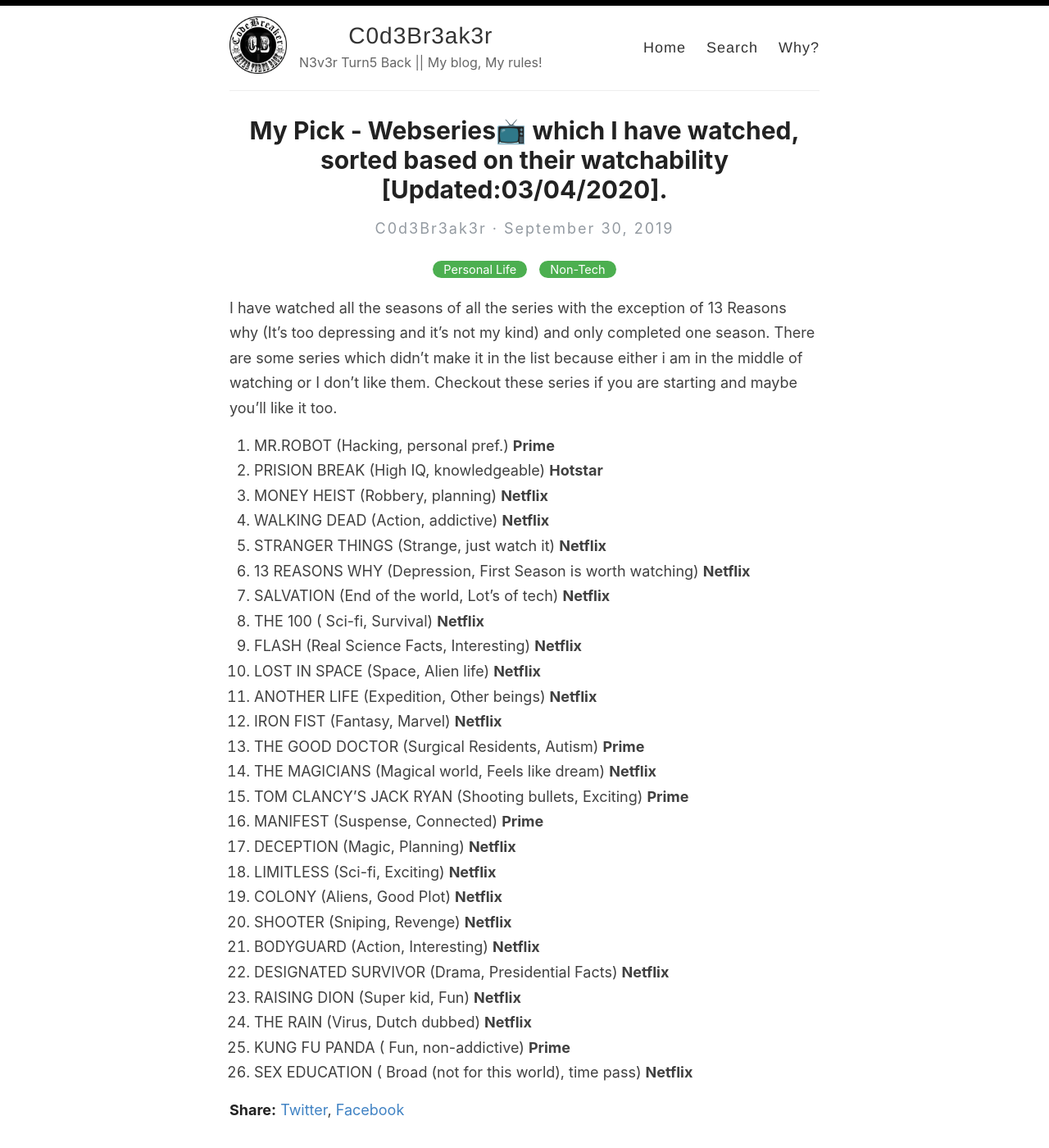
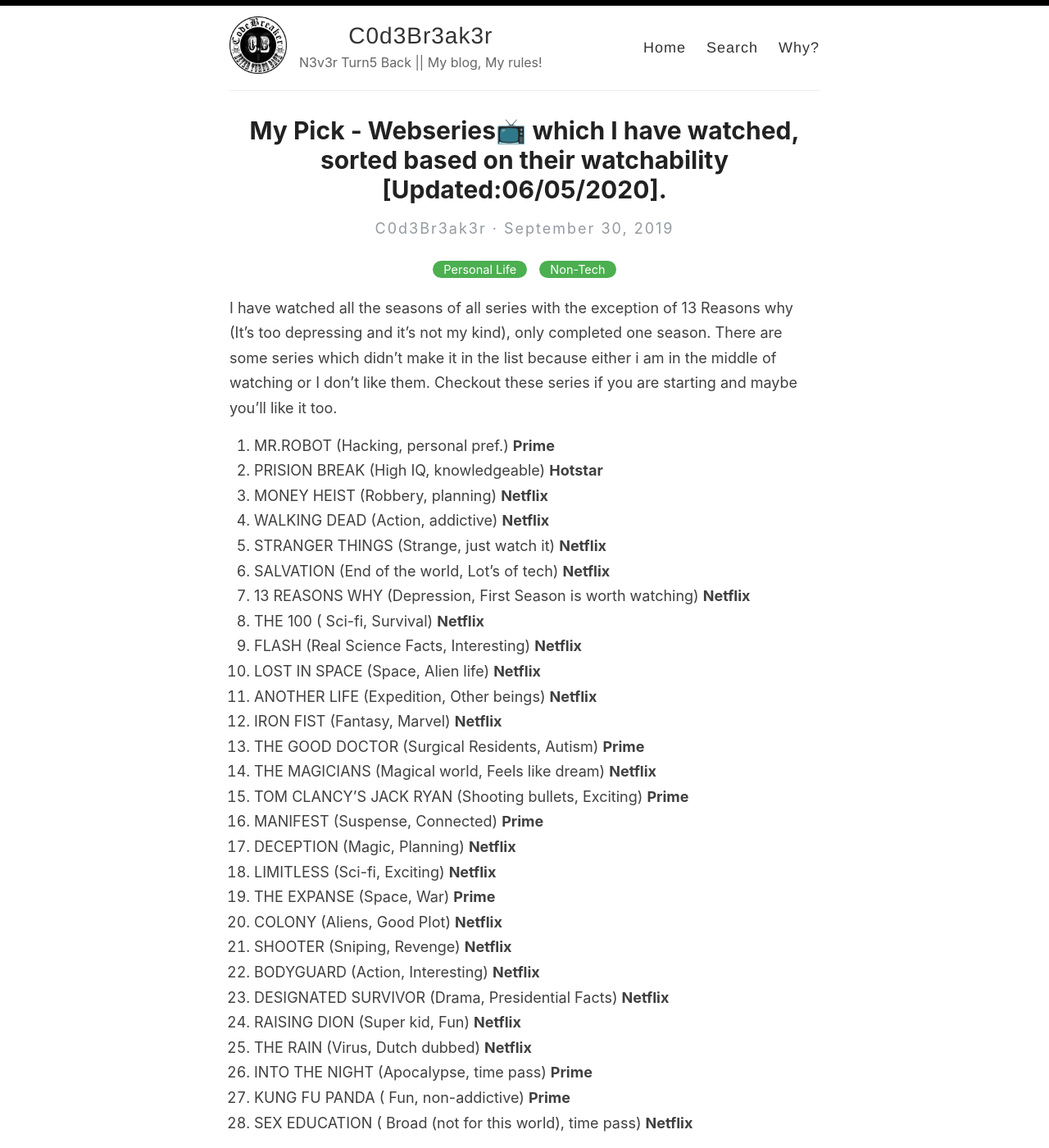
Before and after one commit to CodeBreaker444/codebreaker444.github.io, a Jekyll site: the page built from _posts/2019-09-30-MY-PICK-WEBSERIES-WHICH-I-HAVE-PERSONALLY-WATCHED.md, in a window 1280 px wide and 1400 px high. Shown: the whole window at 82% size. Built offline with Jekyll 4.4.1, drawn with Linux system fonts in a browser that asks for light colours; comment, search, counter and statistics services are not loaded.

Commit message:
WEBSERIES UPDATE

```diff
--- a/_posts/2019-09-30-MY-PICK-WEBSERIES-WHICH-I-HAVE-PERSONALLY-WATCHED.md
+++ b/_posts/2019-09-30-MY-PICK-WEBSERIES-WHICH-I-HAVE-PERSONALLY-WATCHED.md
@@ -1,17 +1,17 @@
 ---
 layout: post
-title: My Pick - Webseries📺 which I have watched, sorted based on their watchability [Updated:03/04/2020].
+title: My Pick - Webseries📺 which I have watched, sorted based on their watchability [Updated:06/05/2020].
 categories: [Personal Life, Non-Tech]
 ---
-I have watched all the seasons of all the series with the exception of 13 Reasons why (It's too depressing and it's not my kind) and only completed one season. There are some series which didn't make it in the list because either i am in the middle of watching or I don't like them. Checkout these series if you are starting and maybe you'll like it too.
+I have watched all the seasons of all series with the exception of 13 Reasons why (It's too depressing and it's not my kind), only completed one season. There are some series which didn't make it in the list because either i am in the middle of watching or I don't like them. Checkout these series if you are starting and maybe you'll like it too.
 
 1. MR.ROBOT (Hacking, personal pref.) **Prime**
 2. PRISION BREAK (High IQ, knowledgeable) **Hotstar**
 3. MONEY HEIST (Robbery, planning) **Netflix**
 4. WALKING DEAD (Action, addictive) **Netflix**
 5. STRANGER THINGS (Strange, just watch it) **Netflix**
-6. 13 REASONS WHY (Depression, First Season is worth watching) **Netflix**
-7. SALVATION (End of the world, Lot’s of tech) **Netflix**
+6. SALVATION (End of the world, Lot’s of tech) **Netflix**
+7. 13 REASONS WHY (Depression, First Season is worth watching) **Netflix**
 8. THE 100 ( Sci-fi, Survival) **Netflix**
 9. FLASH (Real Science Facts, Interesting) **Netflix**
 10. LOST IN SPACE (Space, Alien life) **Netflix**
@@ -23,11 +23,13 @@
 16. MANIFEST (Suspense, Connected) **Prime**
 17. DECEPTION (Magic, Planning) **Netflix**
 18. LIMITLESS (Sci-fi, Exciting) **Netflix**
-19. COLONY (Aliens, Good Plot) **Netflix**
-20. SHOOTER (Sniping, Revenge) **Netflix**
-21. BODYGUARD (Action, Interesting) **Netflix**
-22. DESIGNATED SURVIVOR (Drama, Presidential Facts) **Netflix**
-23. RAISING DION (Super kid, Fun) **Netflix**
-24. THE RAIN (Virus, Dutch dubbed) **Netflix**
-25. KUNG FU PANDA ( Fun, non-addictive) **Prime**
-26. SEX EDUCATION ( Broad (not for this world), time pass) **Netflix**
+19. THE EXPANSE (Space, War) **Prime**
+20. COLONY (Aliens, Good Plot) **Netflix**
+21. SHOOTER (Sniping, Revenge) **Netflix**
+22. BODYGUARD (Action, Interesting) **Netflix**
+23. DESIGNATED SURVIVOR (Drama, Presidential Facts) **Netflix**
+24. RAISING DION (Super kid, Fun) **Netflix**
+25. THE RAIN (Virus, Dutch dubbed) **Netflix**
+26. INTO THE NIGHT (Apocalypse, time pass) **Prime**
+27. KUNG FU PANDA ( Fun, non-addictive) **Prime**
+28. SEX EDUCATION ( Broad (not for this world), time pass) **Netflix**
```
